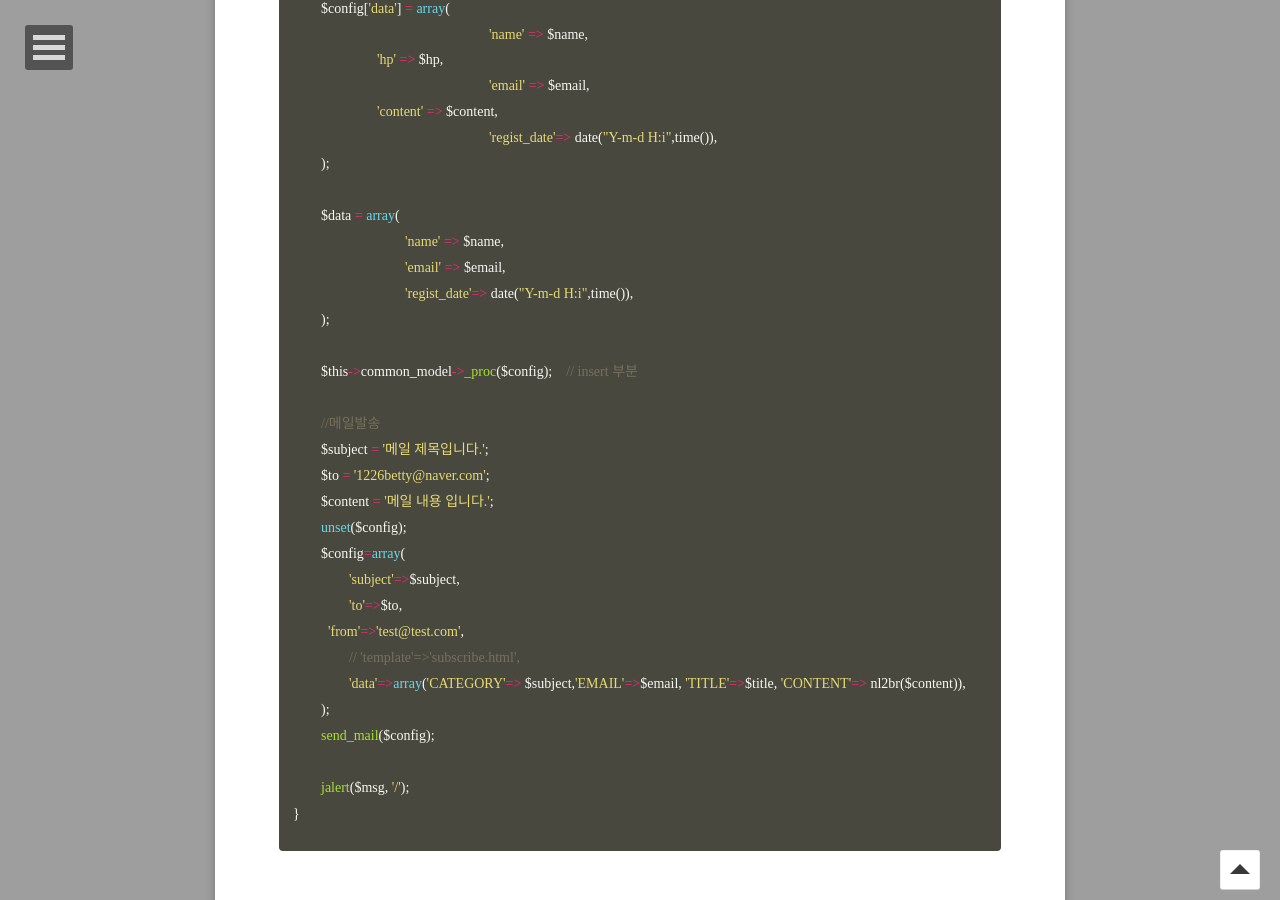
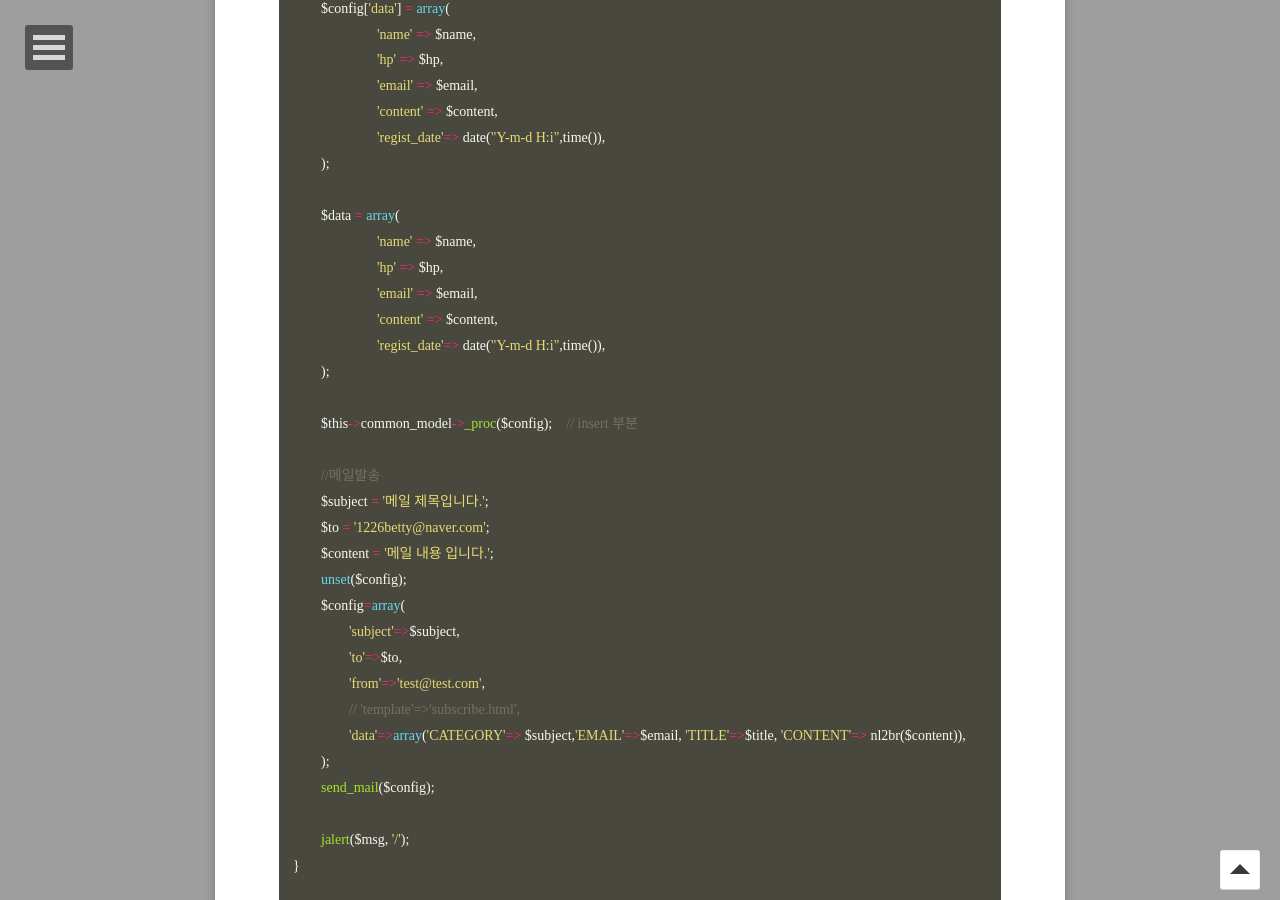
Before and after one commit to GayeonYoon/GayeonYoon.github.io, a Jekyll site: the page built from _posts/2021-08-06-BOARD-FORM-VALID.md, in a window 1280 px wide and 900 px high, scrolled down 4188 px. Built offline with Jekyll 4.4.1, drawn with Linux system fonts in a browser that asks for light colours; some web fonts are replaced.

Commit message:
Update 2021-08-06-BOARD-FORM-VALID.md

```diff
--- a/_posts/2021-08-06-BOARD-FORM-VALID.md
+++ b/_posts/2021-08-06-BOARD-FORM-VALID.md
@@ -146,17 +146,19 @@ function proc()
 
 	$msg = '등록되었습니다.';
 	$config['data'] = array(
-							'name' => $name,
+			'name' => $name,
 			'hp' => $hp,
-							'email' => $email,
+			'email' => $email,
 			'content' => $content,
-							'regist_date'=> date("Y-m-d H:i",time()),
+			'regist_date'=> date("Y-m-d H:i",time()),
 	);
 
 	$data = array(
-				'name' => $name,
-				'email' => $email,
-				'regist_date'=> date("Y-m-d H:i",time()),
+			'name' => $name,
+			'hp' => $hp,
+			'email' => $email,
+			'content' => $content,
+			'regist_date'=> date("Y-m-d H:i",time()),
 	);
 
 	$this->common_model->_proc($config);    // insert 부분
@@ -169,7 +171,7 @@ function proc()
 	$config=array(
 		'subject'=>$subject,
 		'to'=>$to,
-	  'from'=>'test@test.com',
+		'from'=>'test@test.com',
 		// 'template'=>'subscribe.html',
 		'data'=>array('CATEGORY'=> $subject,'EMAIL'=>$email, 'TITLE'=>$title, 'CONTENT'=> nl2br($content)),
 	);
```
